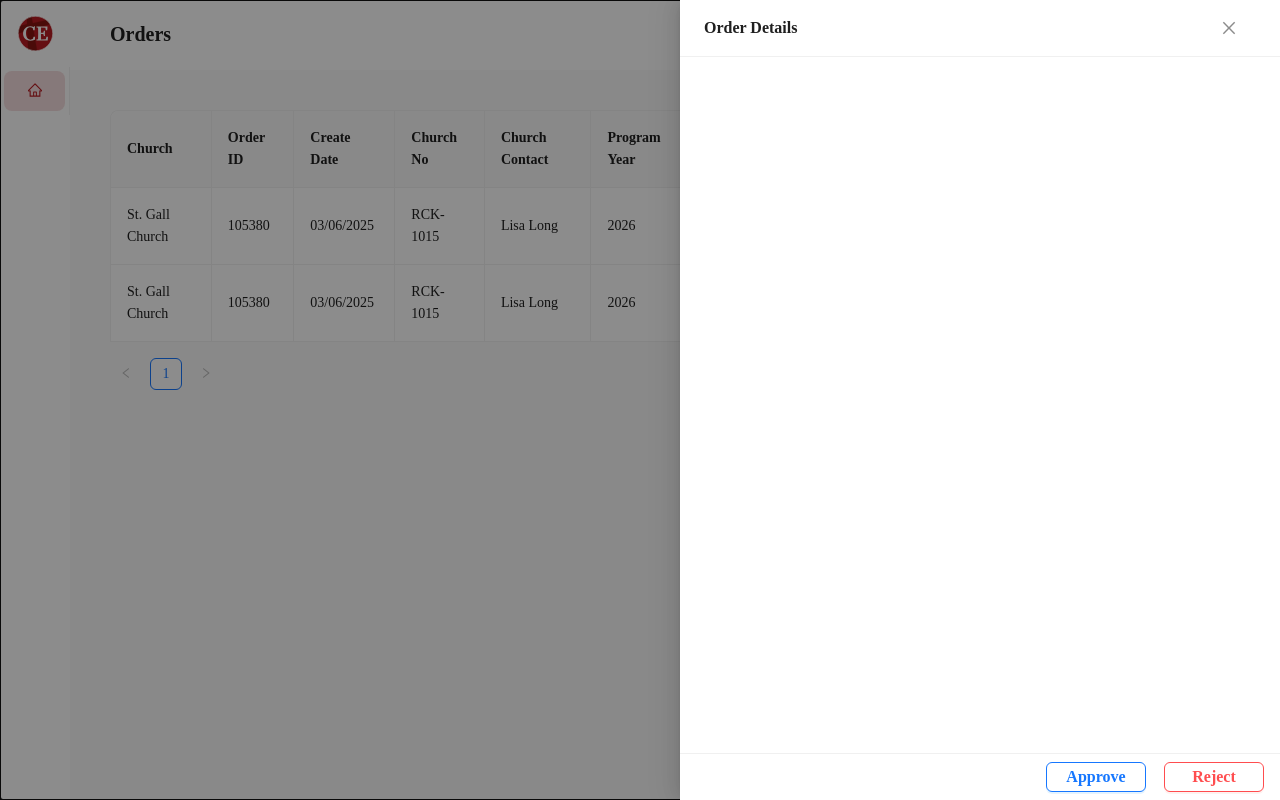
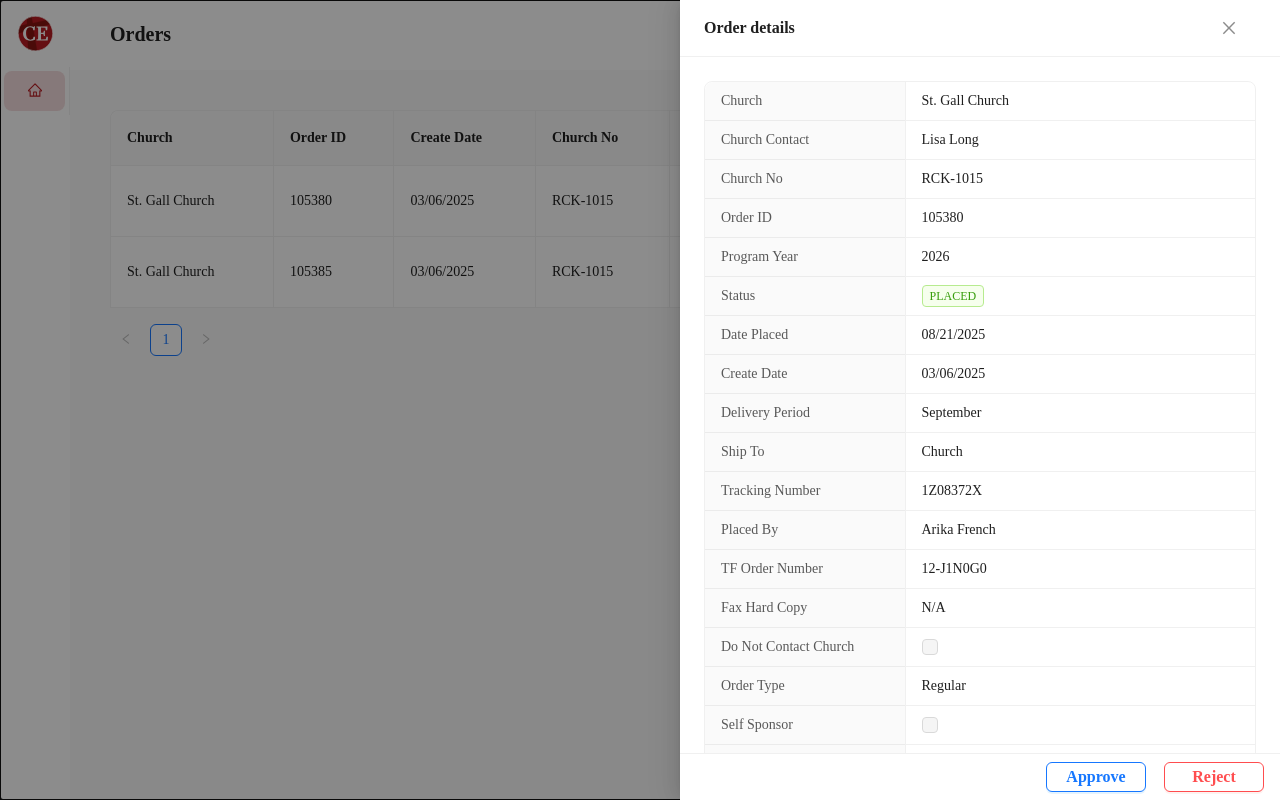
Before and after one commit to MyroslavaMM/mirus_edit_order, a React (Vite) app in the folder mirus_edit_order.client/: page /admin in a window 1280 px wide. Both pictures are taken after a click on the element "PLACED". Built offline with nearby package versions, Linux system fonts and the light colour scheme.

Commit message:
updated admin design

```diff
--- a/mirus_edit_order.client/src/components/adminTable/index.less
+++ b/mirus_edit_order.client/src/components/adminTable/index.less
@@ -22,3 +22,7 @@
     min-width: 39px;
   }
 }
+
+.ant-descriptions-item-label {
+  width: 200px;
+}
--- a/mirus_edit_order.client/src/components/adminTable/index.tsx
+++ b/mirus_edit_order.client/src/components/adminTable/index.tsx
@@ -255,6 +255,7 @@
 import {
   Button,
   Checkbox,
+  Descriptions,
   Dropdown,
   Row,
   Table,
@@ -326,7 +327,7 @@ const dataSource = [
   {
     key: "2",
     church: "St. Gall Church",
-    orderID: "105380",
+    orderID: "105385",
     createDate: "03/06/2025",
     deliveryPeriod: "September",
     shipTo: "Church",
@@ -484,18 +485,18 @@ const AdminTable: FC = () => {
         };
       },
     },
-    {
-      title: "Church Contact",
-      dataIndex: "churchContact",
-      key: "churchContact",
-      onCell: (record) => {
-        return {
-          onClick: () => {
-            handleOpenModal(record.orderID);
-          },
-        };
-      },
-    },
+    // {
+    //   title: "Church Contact",
+    //   dataIndex: "churchContact",
+    //   key: "churchContact",
+    //   onCell: (record) => {
+    //     return {
+    //       onClick: () => {
+    //         handleOpenModal(record.orderID);
+    //       },
+    //     };
+    //   },
+    // },
     {
       title: "Program Year",
       dataIndex: "programYear",
@@ -545,45 +546,45 @@ const AdminTable: FC = () => {
     //     };
     //   },
     // },
-    {
-      title: "Do Not Contact Church",
-      dataIndex: "doNotContactChurch",
-      key: "doNotContactChurch",
-      render: (_, record) => (
-        <div style={{ display: "flex", justifyContent: "center" }}>
-          <Checkbox checked={record.doNotContactChurch} disabled />
-        </div>
-      ),
-      onCell: (record) => {
-        return {
-          onClick: () => {
-            handleOpenModal(record.orderID);
-          },
-        };
-      },
-    },
+    // {
+    //   title: "Do Not Contact Church",
+    //   dataIndex: "doNotContactChurch",
+    //   key: "doNotContactChurch",
+    //   render: (_, record) => (
+    //     <div style={{ display: "flex", justifyContent: "center" }}>
+    //       <Checkbox checked={record.doNotContactChurch} disabled />
+    //     </div>
+    //   ),
+    //   onCell: (record) => {
+    //     return {
+    //       onClick: () => {
+    //         handleOpenModal(record.orderID);
+    //       },
+    //     };
+    //   },
+    // },
     // {
     //   title: "Order Type",
     //   dataIndex: "orderType",
     //   key: "orderType",
     // },
-    {
-      title: "Self Sponsor",
-      dataIndex: "selfSponsor",
-      key: "selfSponsor",
-      render: (_, record) => (
-        <div style={{ display: "flex", justifyContent: "center" }}>
-          <Checkbox checked={record.selfSponsor} disabled />
-        </div>
-      ),
-      onCell: (record) => {
-        return {
-          onClick: () => {
-            handleOpenModal(record.orderID);
-          },
-        };
-      },
-    },
+    // {
+    //   title: "Self Sponsor",
+    //   dataIndex: "selfSponsor",
+    //   key: "selfSponsor",
+    //   render: (_, record) => (
+    //     <div style={{ display: "flex", justifyContent: "center" }}>
+    //       <Checkbox checked={record.selfSponsor} disabled />
+    //     </div>
+    //   ),
+    //   onCell: (record) => {
+    //     return {
+    //       onClick: () => {
+    //         handleOpenModal(record.orderID);
+    //       },
+    //     };
+    //   },
+    // },
     {
       title: "Response Date",
       dataIndex: "responseDate",
@@ -628,7 +629,7 @@ const AdminTable: FC = () => {
       />
       <CustomDrawer
         width={600}
-        title={"Order Details"}
+        title={"Order details"}
         open={openDrawer}
         onClose={() => handleCloseModal()}
         footer={
@@ -647,7 +648,73 @@ const AdminTable: FC = () => {
             </Row>
           </Row>
         }
-      />
+      >
+        {selectedOrder && (
+          <Descriptions
+            rootClassName={"order-description"}
+            column={1}
+            bordered
+            size="small"
+          >
+            <Descriptions.Item label="Church">
+              {selectedOrder?.church}
+            </Descriptions.Item>
+            <Descriptions.Item label="Church Contact">
+              {selectedOrder?.churchContact}
+            </Descriptions.Item>
+            <Descriptions.Item label="Church No">
+              {selectedOrder?.churchNo}
+            </Descriptions.Item>
+            <Descriptions.Item label="Order ID">
+              {selectedOrder?.orderID}
+            </Descriptions.Item>
+            <Descriptions.Item label="Program Year">
+              {selectedOrder?.programYear}
+            </Descriptions.Item>
+            <Descriptions.Item label="Status">
+              <Tag color={TagColor(selectedOrder?.status)}>
+                {selectedOrder?.status.toUpperCase()}
+              </Tag>
+            </Descriptions.Item>
+            <Descriptions.Item label="Date Placed">
+              {selectedOrder?.datePlaced}
+            </Descriptions.Item>
+            <Descriptions.Item label="Create Date">
+              {selectedOrder?.createDate}
+            </Descriptions.Item>
+            <Descriptions.Item label="Delivery Period">
+              {selectedOrder?.deliveryPeriod}
+            </Descriptions.Item>
+            <Descriptions.Item label="Ship To">
+              {selectedOrder?.shipTo}
+            </Descriptions.Item>
+            <Descriptions.Item label="Tracking Number">
+              {selectedOrder?.trackingNumber}
+            </Descriptions.Item>
+            <Descriptions.Item label="Placed By">
+              {selectedOrder?.placedBy}
+            </Descriptions.Item>
+            <Descriptions.Item label="TF Order Number">
+              {selectedOrder?.tfOrderNumber}
+            </Descriptions.Item>
+            <Descriptions.Item label="Fax Hard Copy">
+              {selectedOrder?.faxHardCopy}
+            </Descriptions.Item>
+            <Descriptions.Item label="Do Not Contact Church">
+              <Checkbox checked={selectedOrder?.doNotContactChurch} disabled />
+            </Descriptions.Item>
+            <Descriptions.Item label="Order Type">
+              {selectedOrder?.orderType}
+            </Descriptions.Item>
+            <Descriptions.Item label="Self Sponsor">
+              <Checkbox checked={selectedOrder?.selfSponsor} disabled />
+            </Descriptions.Item>
+            <Descriptions.Item label="Response Date">
+              {selectedOrder?.responseDate}
+            </Descriptions.Item>
+          </Descriptions>
+        )}
+      </CustomDrawer>
     </Fragment>
   );
 };
```
Also changed, not shown: mirus_edit_order.client/src/components/orderTable/index.tsx (added, +7 -0 lines), mirus_edit_order.client/src/components/orderTable/index.less (added).
